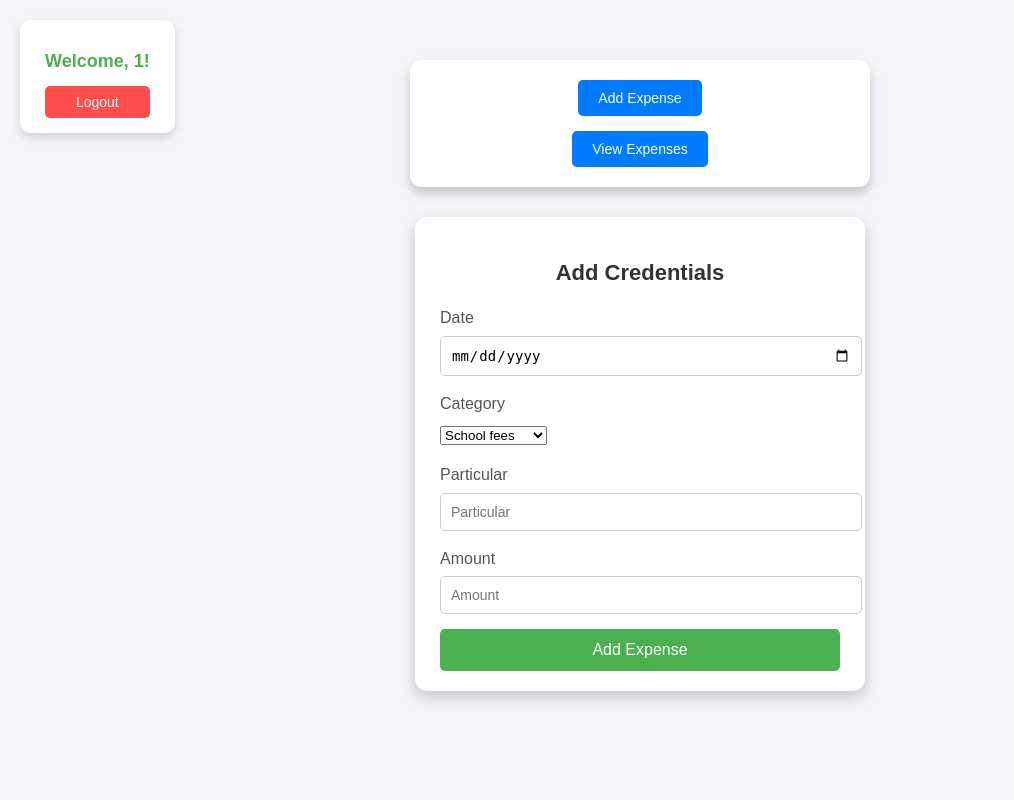
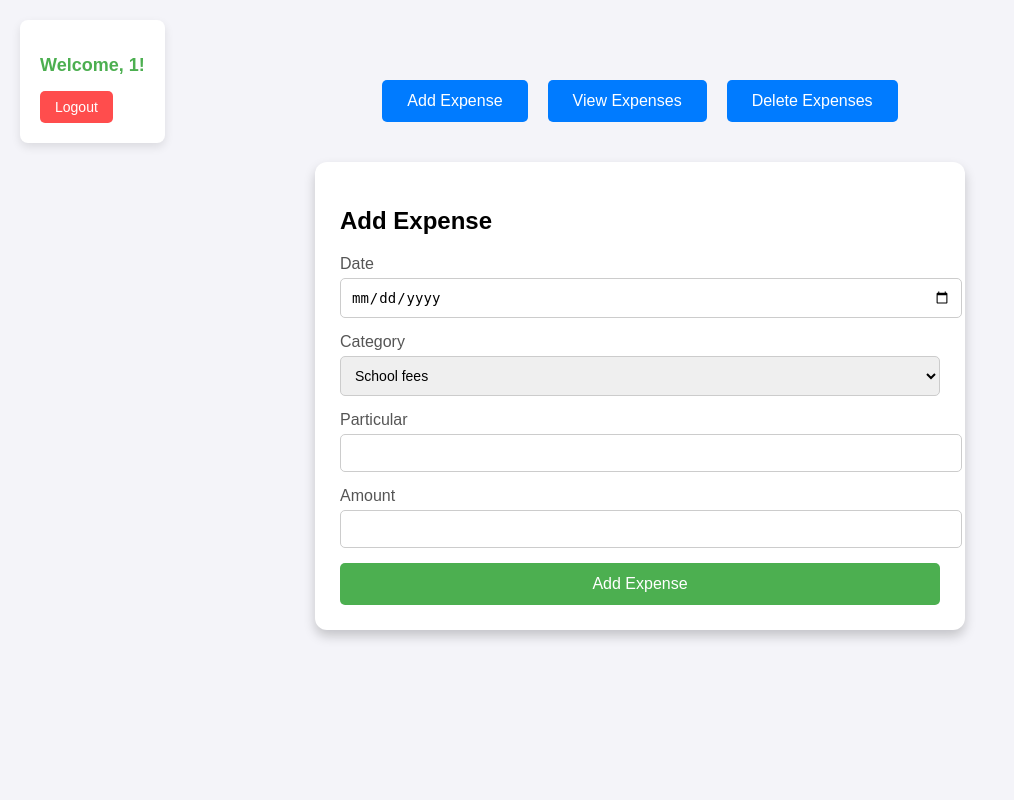
Before and after one commit to anshukumar2932/Expense-Tracker, a Flask app: page /protected/add_expense in a window 1280 px wide. Shown: the whole page, without its empty margins (0-1014 px from the left). Run offline with Flask 3, Linux system fonts and the light colour scheme; the visitor is signed in with stand-in values (Sample User, id 1).

Commit message:
update html

```diff
--- a/static/styles2.css
+++ b/static/styles2.css
@@ -1,40 +1,34 @@
-/* General styling for the page */
+/* General Styles */
 body {
     font-family: 'Arial', sans-serif;
+    background-color: #f4f4f9;
     margin: 0;
     padding: 0;
-    background-color: #f4f4f9;
-    color: #333;
-    line-height: 1.6;
     display: flex;
     flex-direction: column;
     align-items: center;
     min-height: 100vh;
 }
 
-/* Styling for the user container */
-.user {
+/* User Info Section */
+.user-info {
     position: absolute;
     top: 20px;
     left: 20px;
-    text-align: left;
     background-color: #ffffff;
-    padding: 15px 25px;
-    border-radius: 10px;
-    box-shadow: 0 4px 10px rgba(0, 0, 0, 0.15);
+    padding: 20px;
+    border-radius: 8px;
+    box-shadow: 0 4px 10px rgba(0, 0, 0, 0.1);
     max-width: 300px;
-    word-wrap: break-word;
 }
 
-/* Welcome message styling */
-.user h1 {
+.user-info h1 {
     font-size: 18px;
     color: #4caf50;
-    margin-bottom: 10px;
 }
 
-/* Logout button */
-.user button {
+/* Logout Button */
+.logout-btn {
     background-color: #ff4d4d;
     color: white;
     border: none;
@@ -42,75 +36,53 @@ body {
     border-radius: 5px;
     cursor: pointer;
     font-size: 14px;
-    transition: background-color 0.3s ease;
+    transition: background-color 0.3s;
 }
 
-.user button:hover {
+.logout-btn:hover {
     background-color: #e60000;
 }
 
-/* Styling for the function container */
-.function {
-    margin-top: 60px;
+/* Action Buttons Section */
+.action-buttons {
+    margin-top: 80px;
     display: flex;
-    flex-direction: column;
-    gap: 15px;
-    align-items: center;
-    background-color: #ffffff;
-    padding: 20px 30px;
-    border-radius: 12px;
-    box-shadow: 0 6px 12px rgba(0, 0, 0, 0.2);
-    max-width: 90%;
-    width: 400px;
+    gap: 20px;
 }
 
-/* Buttons inside function container */
-.function a {
-    text-decoration: none;
-}
-
-button {
+.action-btn {
     background-color: #007bff;
     color: white;
     border: none;
-    padding: 10px 20px;
+    padding: 12px 25px;
     border-radius: 5px;
     cursor: pointer;
-    font-size: 14px;
-    transition: background-color 0.3s ease, transform 0.2s ease;
-    width: 100%;
+    font-size: 16px;
+    transition: background-color 0.3s, transform 0.2s;
 }
 
-button:hover {
+.action-btn:hover {
     background-color: #0056b3;
     transform: scale(1.05);
 }
 
-button:active {
+.action-btn:active {
     background-color: #003f7f;
     transform: scale(1);
 }
 
-/* Styling for the form container */
-.form-box {
-    margin-top: 30px;
-    padding: 20px 25px;
-    background-color: #ffffff;
+/* Form Container */
+.form-container {
+    margin-top: 40px;
+    background-color: white;
+    padding: 25px;
     border-radius: 12px;
-    box-shadow: 0 6px 15px rgba(0, 0, 0, 0.2);
-    max-width: 90%;
-    width: 400px;
+    box-shadow: 0 6px 12px rgba(0, 0, 0, 0.2);
+    width: 60%;
+    max-width: 600px;
 }
 
-/* Form heading */
-.form-box h2 {
-    text-align: center;
-    font-size: 22px;
-    color: #333;
-    margin-bottom: 15px;
-}
-
-/* Form input group */
+/* Input Group */
 .input-group {
     margin-bottom: 15px;
 }
@@ -121,7 +93,8 @@ button:active {
     color: #555;
 }
 
-.input-group input {
+.input-group input,
+.input-group select {
     width: 100%;
     padding: 10px;
     border: 1px solid #ccc;
@@ -129,8 +102,8 @@ button:active {
     font-size: 14px;
 }
 
-/* Primary button styling */
-.primary-btn {
+/* Submit Button */
+.submit-btn {
     display: block;
     width: 100%;
     padding: 12px;
@@ -140,109 +113,65 @@ button:active {
     border-radius: 5px;
     font-size: 16px;
     cursor: pointer;
-    transition: background-color 0.3s ease;
+    transition: background-color 0.3s;
 }
 
-.primary-btn:hover {
+.submit-btn:hover {
     background-color: #45a049;
 }
 
-.primary-btn:active {
-    background-color: #3e8e41;
-    transform: scale(0.98);
+/* Result Container */
+.result-container {
+    margin-top: 60px;
+    padding: 25px;
+    background-color: white;
+    border-radius: 12px;
+    box-shadow: 0 6px 15px rgba(0, 0, 0, 0.2);
+    width: 80%;
+    max-width: 800px;
 }
 
-/* Result box styling */
-.result-box {
-    margin-top: 30px;
-    padding: 20px 25px;
-    background-color: #ffffff;
-    border-radius: 12px;
-    box-shadow: 0 6px 15px rgba(0, 0, 0, 0.2);
-    max-width: 90%;
-    width: 400px;
+.expense-table {
+    width: 100%;
+    border-collapse: collapse;
+    margin-top: 20px;
 }
 
-.result-box h2 {
+.expense-table th,
+.expense-table td {
+    padding: 12px;
     text-align: center;
-    font-size: 22px;
-    color: #333;
-    margin-bottom: 15px;
+    border: 1px solid #ddd;
 }
 
-.result-box table {
-    list-style-type: none;
-    padding: 0;
-    margin: 0;
-    color: #555;
-    font-size: 14px;
+.expense-table th {
+    background-color: #f4f4f9;
 }
 
-.result-box tr {
-    margin-bottom: 10px;
-    padding: 10px;
+.expense-table tr:nth-child(even) {
     background-color: #f9f9f9;
-    border: 1px solid #ccc;
-    border-radius: 5px;
 }
 
-/* Link styling */
-a {
-    color: #007bff;
-    text-decoration: none;
-    transition: color 0.3s ease;
+.flash-message {
+    color: #f44336;
+    text-align: center;
+    font-size: 18px;
 }
 
-a:hover {
-    color: #0056b3;
-}
-
-/* Responsive styling */
-
-/* For screens smaller than 1024px */
-@media (max-width: 1024px) {
-    .user, .function, .form-box, .result-box {
-        max-width: 80%;
+/* Responsive Design */
+@media (max-width: 768px) {
+    .form-container, .result-container {
+        width: 90%;
         padding: 15px;
     }
 
-    .user h1, .form-box h2, .result-box h2 {
-        font-size: 18px;
+    .action-buttons {
+        flex-direction: column;
+        align-items: center;
     }
 
-    .user p {
-        font-size: 13px;
+    .action-btn {
+        width: 100%;
+        margin-bottom: 15px;
     }
 }
-
-/* For screens smaller than 768px */
-@media (max-width: 768px) {
-    .user, .function, .form-box, .result-box {
-        max-width: 90%;
-        padding: 12px;
-    }
-
-    .user h1, .form-box h2, .result-box h2 {
-        font-size: 16px;
-    }
-
-    .user p {
-        font-size: 12px;
-    }
-}
-
-/* For screens smaller than 480px */
-@media (max-width: 480px) {
-    .user, .function, .form-box, .result-box {
-        max-width: 95%;
-        padding: 10px;
-    }
-
-    .user h1, .form-box h2, .result-box h2 {
-        font-size: 14px;
-    }
-
-    .user p {
-        font-size: 11px;
-    }
-}
--- a/templates/index.html
+++ b/templates/index.html
@@ -7,35 +7,39 @@
     <link rel="stylesheet" href="/static/styles2.css">
 </head>
 <body>
-    <!-- Displaying the username -->
-    <div class="user">
+    <!-- User Info Section -->
+    <section class="user-info">
         <h1>Welcome, {{ username }}!</h1>
-        <!-- Logout button -->
         <form action="{{ url_for('logout') }}" method="POST">
-            <button type="submit">Logout</button>
+            <button type="submit" class="logout-btn">Logout</button>
         </form>
-    </div>
+    </section>
 
-    <!-- Buttons for adding and viewing passwords -->
-    <div class="function">
-        <a href="{{ url_for('add_expense') }}">
-            <button>Add Expense</button>
+    <!-- Action Buttons Section -->
+    <section class="action-buttons">
+        <a href="{{ url_for('add_expense') }}" class="btn-link">
+            <button class="action-btn">Add Expense</button>
         </a>
-        <a href="{{ url_for('view_expense') }}" >
-            <button>View Expenses</button>
+        <a href="{{ url_for('view_expense') }}" class="btn-link">
+            <button class="action-btn">View Expenses</button>
         </a>
-    </div>
+        <a href="{{ url_for('view_expense') }}" class="btn-link">
+            <button class="action-btn">Delete Expenses</button>
+        </a>
+    </section>
+
     {% if mode == 'Add' %}
-        <div class="form-box">
-            <h2>Add Credentials</h2>
-            <form method="POST" >
+    <!-- Add Expense Form -->
+    <section class="form-container">
+        <h2>Add Expense</h2>
+        <form method="POST">
             <div class="input-group">
                 <label for="Date">Date</label>
-                    <input type="date" id="Date" name="Date"  required aria-required="true">
+                <input type="date" id="Date" name="Date" required>
             </div>
             <div class="input-group">
                 <label for="Category">Category</label>
-                    <select id="Category" name="Category" required aria-required="true">
+                <select id="Category" name="Category" required>
                     <option value="School_fees">School fees</option>
                     <option value="Stationery">Stationery</option>
                     <option value="Recharge">Recharge</option>
@@ -45,47 +49,49 @@
             </div>
             <div class="input-group">
                 <label for="Particular">Particular</label>
-                    <input type="text" id="Particular" name="Particular" placeholder="Particular" required aria-required="true">
+                <input type="text" id="Particular" name="Particular" required>
             </div>
             <div class="input-group">
                 <label for="Amount">Amount</label>
-                    <input type="number" id="Amount" name="Amount" placeholder="Amount" required aria-required="true">
+                <input type="number" id="Amount" name="Amount" required>
             </div>
-                <button type="submit" class="primary-btn">Add Expense</button>
+            <button type="submit" class="submit-btn">Add Expense</button>
         </form>
-        </div>
+    </section>
     {% if get_flashed_messages() %}
-            <h3>{{ get_flashed_messages() | join(" ") }}</h3>
+        <h3 class="flash-message">{{ get_flashed_messages() | join(" ") }}</h3>
     {% endif %}
     {% endif %}
+
     {% if mode == 'View' %}
-        <div class="result-box">
-            <h2>Expenses</h2>
-            <table>
+    <!-- View Expenses -->
+    <section class="result-container">
+        <h2>Expenses List</h2>
+        <table class="expense-table">
             <thead>
+                <tr>
                     <th>Sl no.</th>
                     <th>Date</th>
                     <th>Category</th>
                     <th>Particular</th>
                     <th>Amount</th>
+                </tr>
             </thead>
             <tbody>
-
                 {% for credential in credentials %}
                 <tr>
                     <td>{{ credential['id'] }}</td>
                     <td>{{ credential['Date'] }}</td>
                     <td>{{ credential['Category'] }}</td>
                     <td>{{ credential['Particular'] }}</td>
-                        <td>{{ credential['Amount'] }}</td>
+                    <td>Rs {{ credential['Amount'] }}</td>
                 </tr>
                 {% endfor %}
-
             </tbody>
         </table>
-        </div>
+    </section>
     {% if get_flashed_messages() %}
-            <h3>{{ get_flashed_messages() | join(" ") }}</h3>
+        <h3 class="flash-message">{{ get_flashed_messages() | join(" ") }}</h3>
     {% endif %}
     {% endif %}
 </body>
```
Lines whose indentation alone changed are shown as unchanged.
